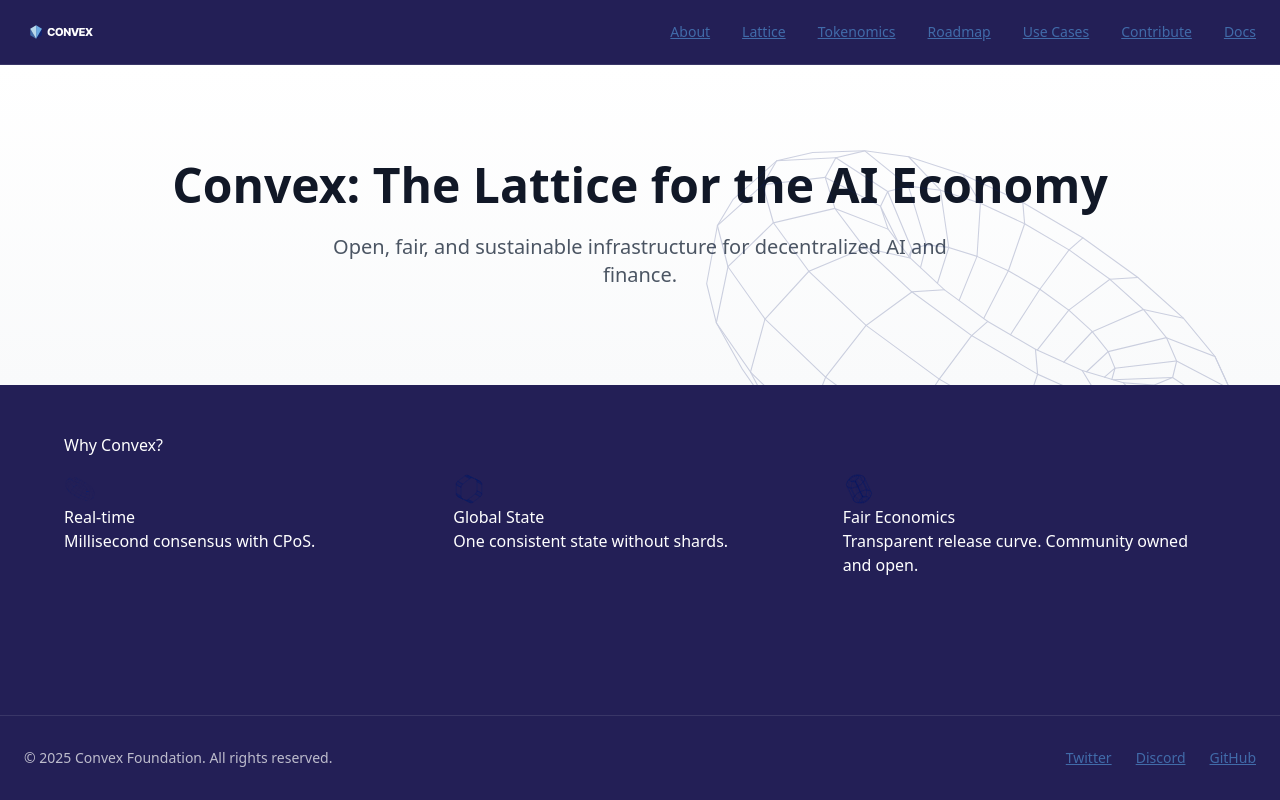
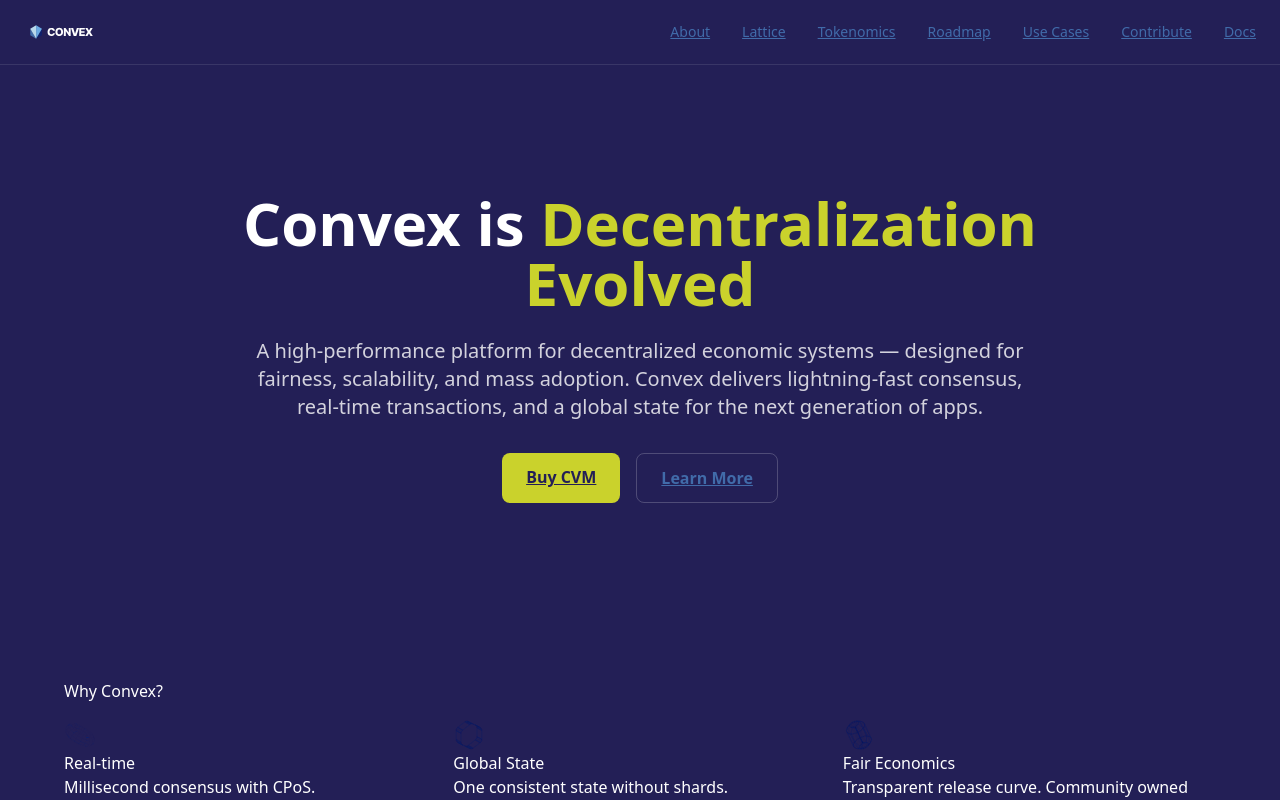
Before and after one commit to kopcho/CVX, a Next.js app: page / in a window 1280 px wide. Shown: the top 800 px of the page. Built offline with nearby package versions, Linux system fonts and the light colour scheme.

Commit message:
Update Hero.tsx

```diff
--- a/src/components/Hero.tsx
+++ b/src/components/Hero.tsx
@@ -1,23 +1,46 @@
-import Image from "next/image";
+import React from "react";
 
 export default function Hero() {
   return (
-    <section className="relative flex flex-col items-center justify-center text-center py-24 bg-gradient-to-b from-white to-gray-50 overflow-hidden">
-      {/* Decorative Torus */}
-      <Image
-        src="/brand/torus-6.svg"
-        alt="Convex Torus"
-        width={600}
-        height={600}
-        className="absolute top-0 right-0 opacity-20 pointer-events-none"
-      />
+    <section className="relative overflow-hidden bg-[#231F56] text-white">
+      {/* Background Torus */}
+      <div className="absolute inset-0 -z-10 opacity-30">
+        <img
+          src="/brand/torus-81.svg"
+          alt=""
+          className="absolute top-0 left-0 w-1/3 animate-spin-slow"
+        />
+        <img
+          src="/brand/torus-6.svg"
+          alt=""
+          className="absolute bottom-0 right-0 w-1/2 animate-spin-slow-reverse"
+        />
+      </div>
 
-      <h1 className="text-5xl font-bold text-gray-900">
-        Convex: The Lattice for the AI Economy
-      </h1>
-      <p className="mt-6 text-xl text-gray-600 max-w-2xl">
-        Open, fair, and sustainable infrastructure for decentralized AI and finance.
-      </p>
+      <div className="max-w-5xl mx-auto px-6 py-32 text-center">
+        <h1 className="text-4xl md:text-6xl font-bold leading-tight">
+          Convex is <span className="text-[#CAD22C]">Decentralization Evolved</span>
+        </h1>
+        <p className="mt-6 text-lg md:text-xl text-white/80 max-w-3xl mx-auto">
+          A high-performance platform for decentralized economic systems — designed for fairness,
+          scalability, and mass adoption. Convex delivers lightning-fast consensus, real-time
+          transactions, and a global state for the next generation of apps.
+        </p>
+        <div className="mt-8 flex flex-col md:flex-row justify-center gap-4">
+          <a
+            href="/buy-cvm"
+            className="px-6 py-3 rounded-lg bg-[#CAD22C] text-[#231F56] font-semibold hover:bg-white transition"
+          >
+            Buy CVM
+          </a>
+          <a
+            href="/about"
+            className="px-6 py-3 rounded-lg border border-white/20 font-semibold hover:border-[#CAD22C] transition"
+          >
+            Learn More
+          </a>
+        </div>
+      </div>
     </section>
   );
 }
```
